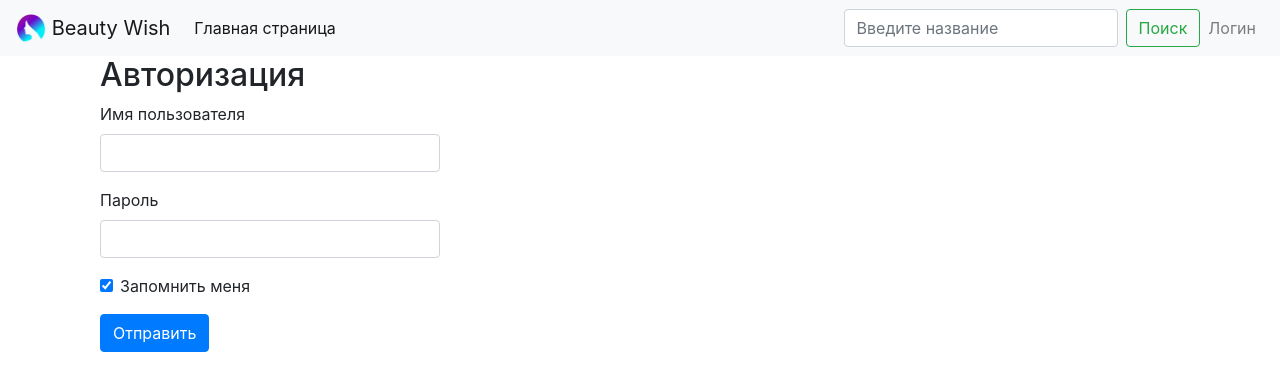
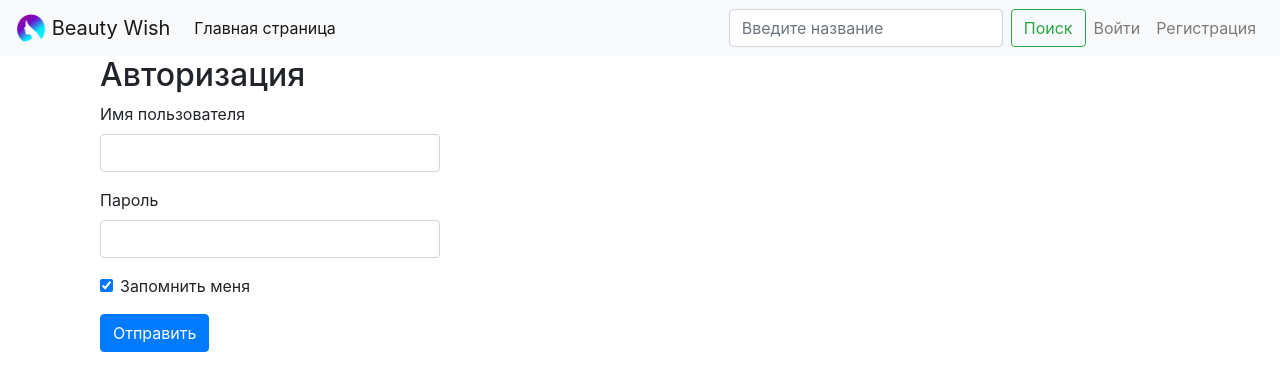
Before and after one commit to dima0046/beauty_wish, a Flask app: page /users/login in a window 1280 px wide. Shown: the top 391 px of the page. Run offline with Flask 2, Linux system fonts and the light colour scheme.

Commit message:
user registration

```diff
--- a/webapp/templates/menu.html
+++ b/webapp/templates/menu.html
@@ -12,8 +12,8 @@
     <div class="collapse navbar-collapse" id="navbarSupportedContent">
         <ul class="navbar-nav mr-auto">
             <li class="nav-item active">
-                <a class="nav-link" href="{{ url_for('products.index') }}">
-                    Главная страница</a>
+
+                <a class="nav-link" href="{{ url_for('products.index') }}">Главная страница</a>
             </li>
             </li>
         </ul>
@@ -22,9 +22,26 @@
             <button class="btn btn-outline-success my-2 my-sm-0" type="submit">Поиск</button>
         </form>
         <ul class="navbar-nav margin-right">
-            <li class="nav-item">
-                <a class="nav-link" href="{{ url_for('user.login') }}">Логин</a>
-            </li>
+            {% if current_user.is_authenticated  %}
+                <li class="nav-item">
+                    <span class="nav-link"> Привет, {{ current_user.username }}!</span>
+                </li>
+                {% if current_user.is_admin  %}
+                    <li class="nav-item">
+                        <a class="nav-link" href="{{ url_for('admin.admin_index') }}">Админка</a>
+                    </li>
+                {% endif %}
+                <li class="nav-item">
+                    <a class="nav-link" href="{{ url_for('user.logout') }}">Выйти</a>
+                </li>
+            {% else %}
+                <li class="nav-item">
+                    <a class="nav-link" href="{{ url_for('user.login') }}">Войти</a>
+                </li>
+                <li class="nav-item">
+                    <a class="nav-link" href="{{ url_for('user.register') }}">Регистрация</a>
+                </li>
+            {% endif %}
         </ul>
     </div>
 </nav>
--- a/webapp/user/views.py
+++ b/webapp/user/views.py
@@ -41,14 +41,14 @@ def logout():
     logout_user()
     return redirect(url_for('products.index'))
 
+#Регистрация пользователя
 @blueprint.route('/register')
 def register():
     if current_user.is_authenticated:
         return redirect(url_for('products.index'))
     form = RegistrationForm()
     title = "Регистрация"
-    return render_template('user/registration.html',
-            page_title=title, form=form)
+    return render_template('user/registration.html', page_title=title, form=form)
 
 # Обработчик регистрации
 @blueprint.route('/process-reg', methods=['POST'])
```
Also changed, not shown: webapp/templates/user/registration.html (+8 -4 lines), webapp/user/forms.py (+5 -9 lines), 1 other file.
